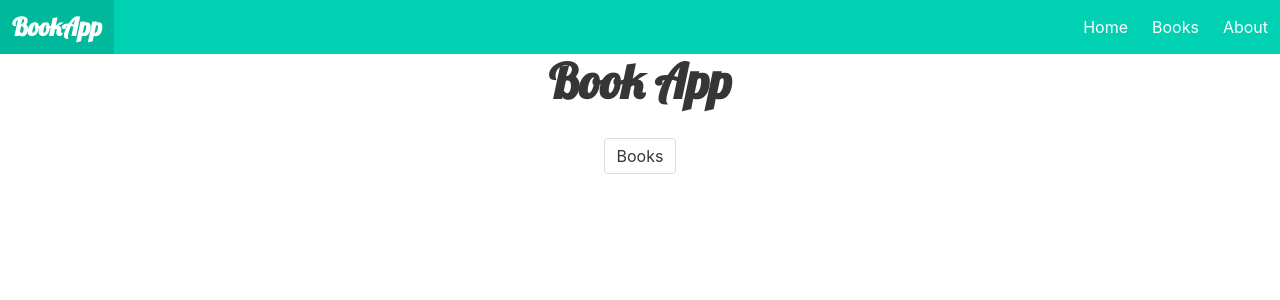
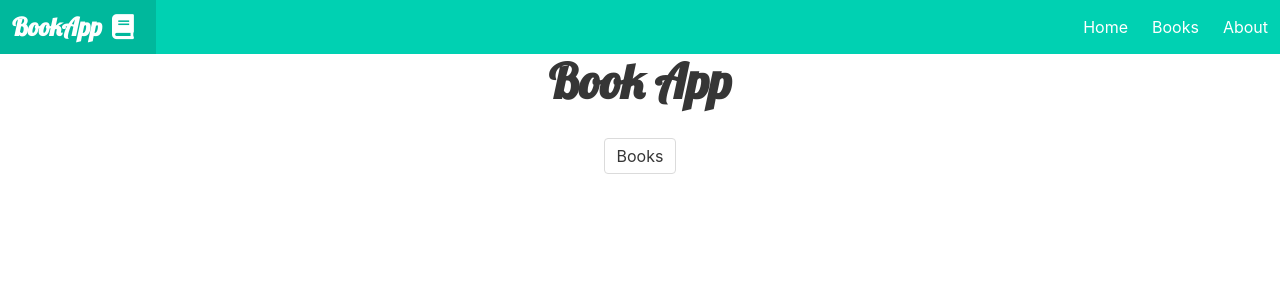
Before and after one commit to Vaibhav-Yadav-1998/book-app, a Vue app: page / in a window 1280 px wide. Shown: the top 300 px of the page. Built offline with nearby package versions, Linux system fonts and the light colour scheme; no server answers.

Commit message:
added new logo

```diff
--- a/src/components/AppHeader.vue
+++ b/src/components/AppHeader.vue
@@ -3,6 +3,7 @@
         <div class="navbar-brand">
             <a href="#" class="navbar-item" aria-label="menu" aria-expanded="false">
                 <strong>BookApp</strong>
+                <i class="fas fa-book logo"></i>
             </a>
             <a class="navbar-burger" role="button" @click="isActive = !isActive">
                 <span aria-hidden="true"></span>
@@ -34,4 +35,8 @@ export default {
   font-family: "Lobster", sans-serif, cursive;
   font-size: 25px;
 }
+
+.logo {
+  padding: 0 10px;
+}
 </style>
```
